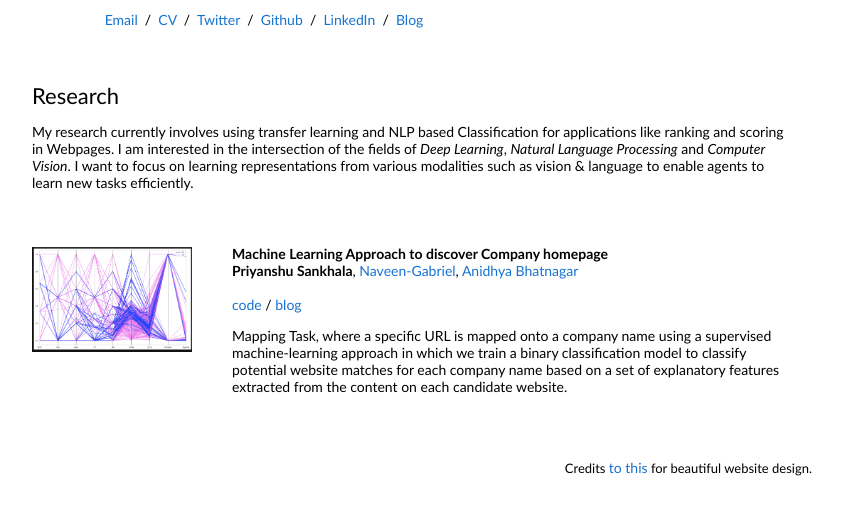
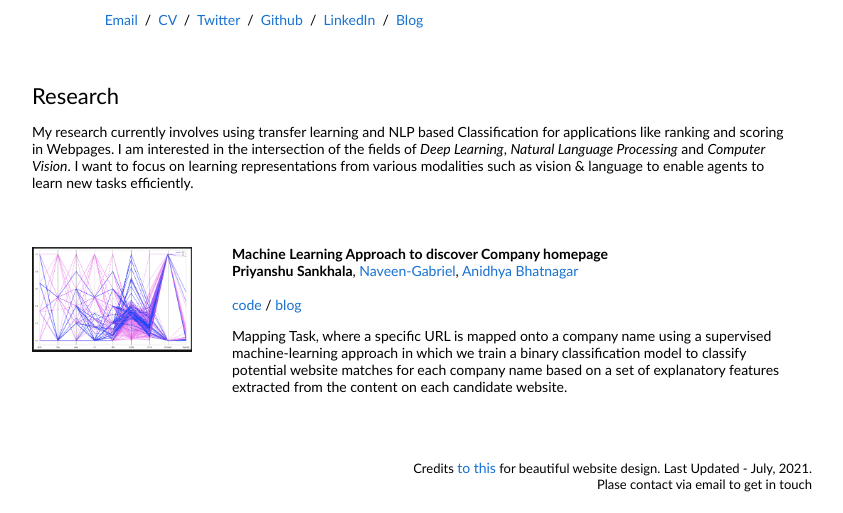
Before and after one commit to priyanshusankhala/priyanshu.github.io, a plain HTML site: page index.html in a window 1280 px wide. Shown: the part 296-809 px from the top of the page, without its empty margins (228-1071 px from the left). Drawn offline with Linux system fonts and the light colour scheme.

Commit message:
Updated with last remark
added contact info and last updated stamp

```diff
--- a/index.html
+++ b/index.html
@@ -159,7 +159,9 @@
             <td style="padding:0px">
               <br>
               <p style="text-align:right;font-size:small;">
-                Credits <a style="font-size: 14px" href="https://github.com/jonbarron/jonbarron_website">to this</a> for beautiful website design.
+                Credits <a style="font-size: 14px" href="https://github.com/jonbarron/jonbarron_website">to this</a> for beautiful website design. Last Updated - July, 2021.
+                <br>
+                Plase contact via email to get in touch
             </td>
           </tr>
         </tbody></table>
```
